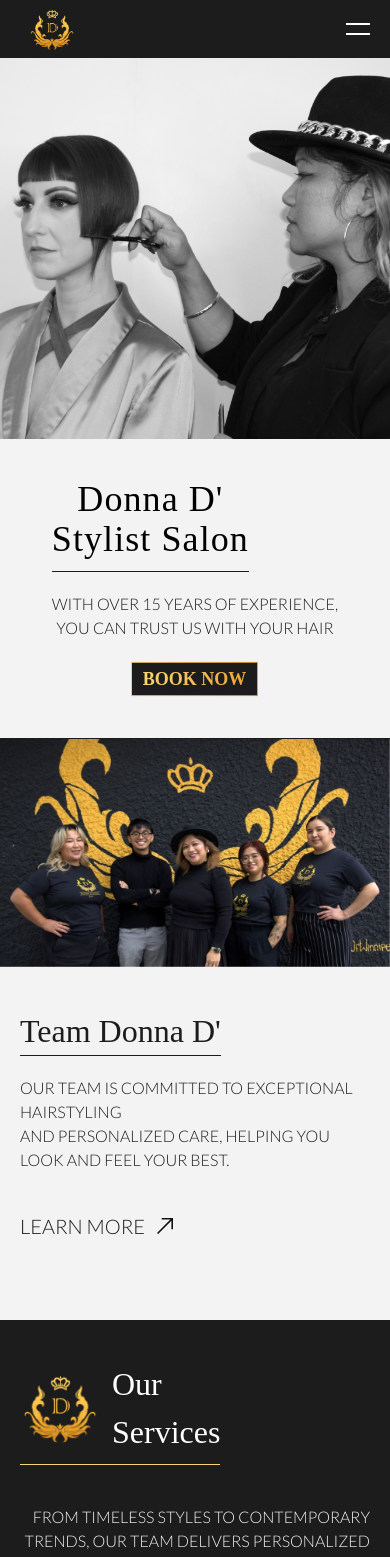
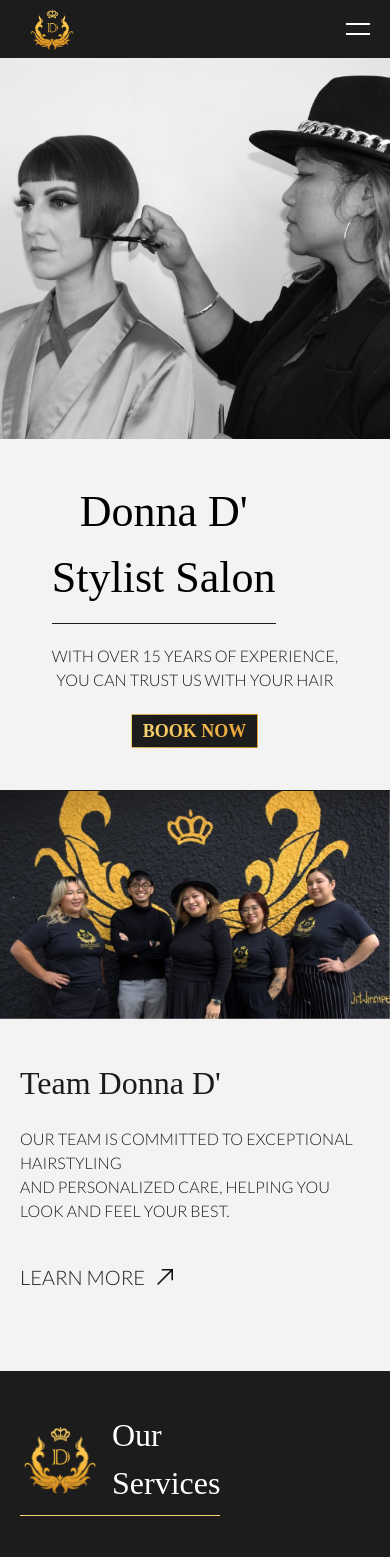
Before and after one commit to Seoul-D-Two/Donna-D-Stylist, a React (Vite) app: page / in a window 390 px wide. Shown: the top 1557 px of the page. Built offline with nearby package versions, Linux system fonts and the light colour scheme; a web font is replaced by a local one.

Commit message:
Updated mobile font size

```diff
--- a/src/components/home/Section1.jsx
+++ b/src/components/home/Section1.jsx
@@ -27,7 +27,7 @@
   return (
     <section className="container mx-auto grid lg:grid-cols-2 gap-10 items-center relative md:pt-[5rem] space-y-10 md:space-y-0 lg:h-screen pb-10">
       <div className="lg:order-1 order-2 lg:pl-10 text-center mx-auto lg:text-start">
-        <h1 className="animate-h1 text-nowrap font-[300] w-fit border-b border-b-customGrayDark pb-3 text-4xl md:text-5xl xl:text-6xl">
+        <h1 className="animate-h1 text-nowrap font-[300] w-fit border-b border-b-customGrayDark pb-3">
           Donna D'
           <br /> Stylist Salon
         </h1>
--- a/src/components/home/Section2.jsx
+++ b/src/components/home/Section2.jsx
@@ -13,7 +13,7 @@
           className="justify-self-center max-w-[40rem] w-full h-auto"
         />
         <div className="px-5">
-          <h3 className="w-fit border-b border-b-customGrayDark">
+          <h3 className="">
             Team Donna D'
           </h3>
           <p className="md:text-xl animate-p mt-5 uppercase pb-10">
--- a/src/components/home/Section4.jsx
+++ b/src/components/home/Section4.jsx
@@ -43,7 +43,7 @@
   return (
     <section className="py-20">
       <div className="container mx-auto text-center">
-        <h2 className="text-3xl font-semibold mb-10 w-fit mx-auto border-b border-b-customGrayDark pb-3">Customer Reviews</h2>
+        <h3 className="text-3xl font-semibold mb-10 w-fit mx-auto border-b border-b-customGrayDark pb-3">Customer Reviews</h3>
         <Slider {...settings}>
           {reviews.map((review, index) => (
             <div key={index} className="px-3">
--- a/src/pages/ServicesPage.jsx
+++ b/src/pages/ServicesPage.jsx
@@ -6,7 +6,7 @@
   return (
     <div className="service-item py-4 border-l-2 border-customGoldEnd pl-5">
       <div className="flex justify-between items-center">
-        <h5>{service.serviceName}</h5>
+        <h5 className="">{service.serviceName}</h5>
         <p className="text-customGrayDark font-[400] text-lg">{service.price}</p>
       </div>
       <p className="text-sm text-gray-600 mt-1 max-w-[26rem]">{service.description}</p>
@@ -16,8 +16,8 @@
 
 const ServiceCategory = forwardRef(({ category, services }, ref) => {
   return (
-    <div className="mb-[5rem] category-box" ref={ref}>
-      <h3 className="pb-5 text-2xl">{category.toUpperCase()}</h3>
+    <div className="mb-[3rem] lg:mb-[4rem] category-box" ref={ref}>
+      <h3 className="pb-5 text-2xl font-bold">{category.toUpperCase()}</h3>
       {services.map((service) => (
         <ServiceItem key={service.id} service={service} />
       ))}
--- a/tailwind.config.js
+++ b/tailwind.config.js
@@ -30,20 +30,19 @@
       },
 
       fontSize: {
-        h1: ["30px", { lineHeight: "1.5", letterSpacing: "0.03em" }],
-        "h1-md": ["35px", { lineHeight: "1.5" }],
-        h2: ["23px", { lineHeight: "1.5" }],
-        "h2-md": ["48px", { lineHeight: "1.5" }],
-        h3: ["32px", { lineHeight: "1.5" }],
-        "h3-md": ["34px", { lineHeight: "1.5" }],
-        "h3-lg": ["36px", { lineHeight: "1.5" }],
-        h4: ["16px", { lineHeight: "1.5" }],
-        "h4-md": ["17px", { lineHeight: "1.5" }],
-        h5: ["20px", { lineHeight: "1.8" }],
-        "h5-lg": ["20px", { lineHeight: "1.9" }],
+        h1: ["44px"],
+        "h1-md": ["54px"],
+        "h1-lg": ["64px"],
+        h2: ["23px"],
+        "h2-md": ["48px"],
+        h3: ["32px"],
+        "h3-md": ["34px"],
+        "h3-lg": ["36px"],
+        h4: ["16px"],
+        "h4-md": ["17px"],
+        h5: ["20px"],
         p: ["16px"],
-        "p-md": ["16px", { lineHeight: "1.9" }],
-        "p-lg": ["17px", { lineHeight: "1.9" }],
+        "p-lg": ["17px"],
       },
     },
   },
@@ -78,16 +77,10 @@
           }
         },
         h5: {
-          "@apply font-Lato text-h5 font-[300] text-customGrayDark": {},
-          "@screen lg": {
-            "@apply text-h5-lg": {},
-          },
+          "@apply font-Lato text-h5 font-[300] text-customGrayDark font-[350]": {},
         },
         p: {
           "@apply font-Lato text-p text-customGrayDark font-[300]": {},
-          "@screen md": {
-            "@apply text-p-md": {},
-          },
           "@screen lg": {
             "@apply text-p-lg": {},
           },
```
